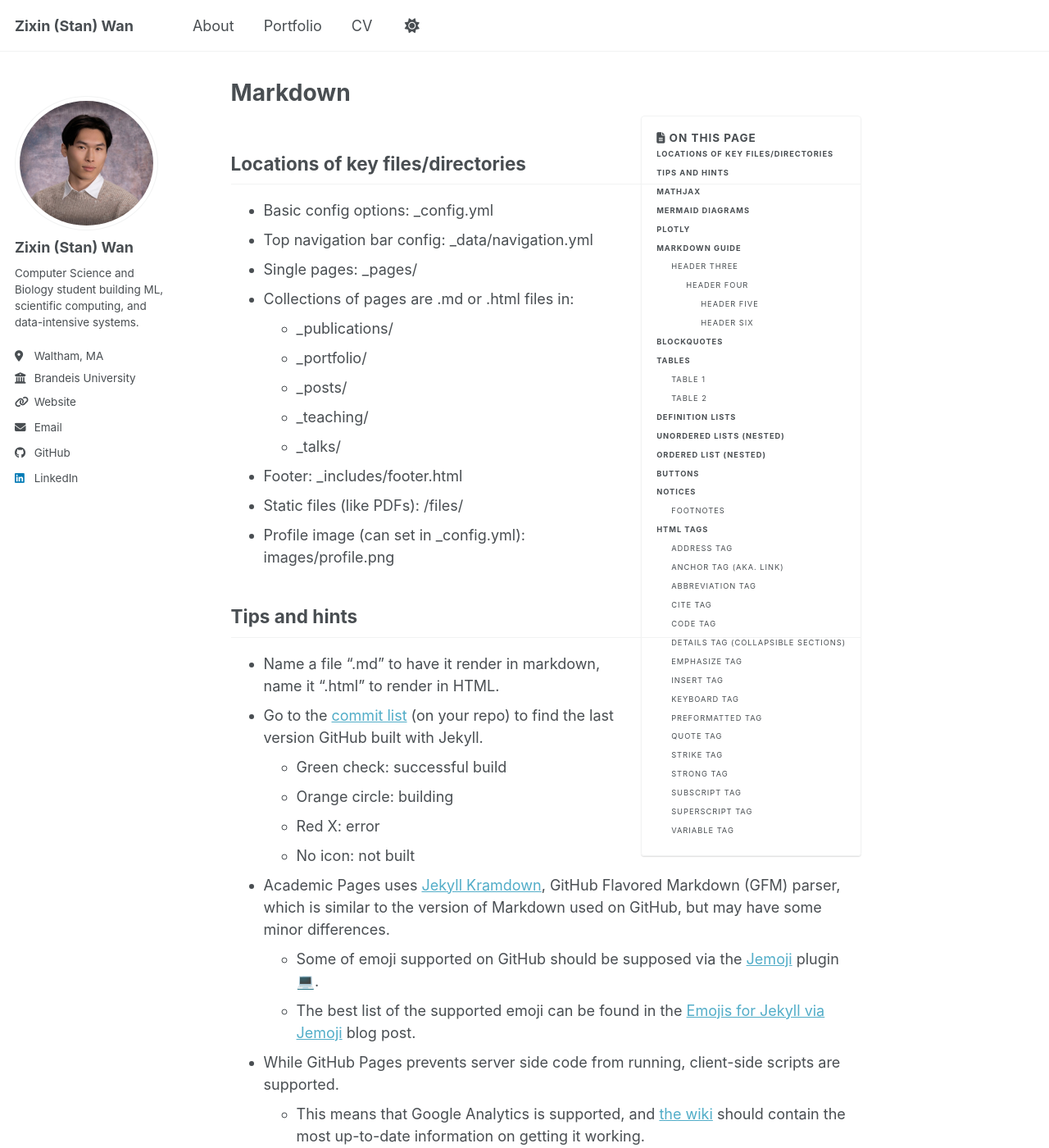
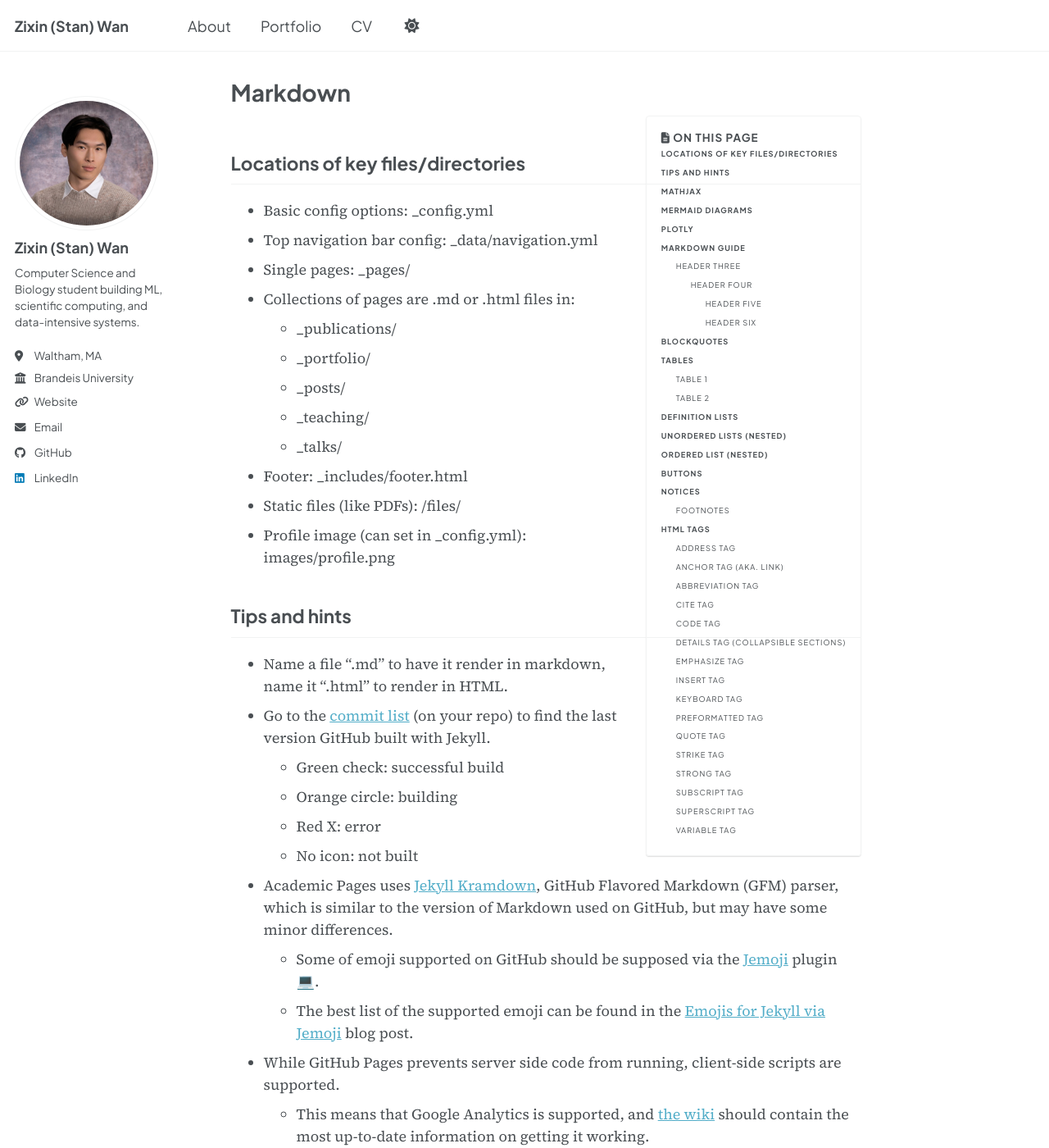
Before and after one commit to stanzixinwan/stanzixinwan.github.io, a Jekyll site: the page built from _pages/markdown.md, in a window 1280 px wide and 1400 px high. Shown: the whole window at 82% size. Built offline with Jekyll 4.4.1, drawn with Linux system fonts in a browser that asks for light colours; emoji names are drawn with the system emoji font; a script bundle is joined from its source files by our own code; library files that are not in the unit come from our copies.

Commit message:
Add Google Fonts for improved typography: Source Serif 4 for body text and Plus Jakarta Sans for UI. Update font variables in SASS for a more academic and modern look.

```diff
--- a/_includes/head/custom.html
+++ b/_includes/head/custom.html
@@ -1,6 +1,11 @@
 {% include base_path %}
 
 <!-- start custom head snippets -->
+
+<!-- Typography: academic serif body + modern sans UI (Google Fonts) -->
+<link rel="preconnect" href="https://fonts.googleapis.com">
+<link rel="preconnect" href="https://fonts.gstatic.com" crossorigin>
+<link href="https://fonts.googleapis.com/css2?family=Plus+Jakarta+Sans:ital,wght@0,400;0,500;0,600;0,700;1,400&family=Source+Serif+4:ital,opsz,wght@0,8..60,400;0,8..60,600;0,8..60,700;1,8..60,400&display=swap" rel="stylesheet">
 
 <!-- Support for Academicons -->
 <link rel="stylesheet" href="{{ base_path }}/assets/css/academicons.css"/>
--- a/_sass/_themes.scss
+++ b/_sass/_themes.scss
@@ -13,9 +13,9 @@ $doc-font-size              : 16;
 $paragraph-indent           : false; // true, false (default)
 $indent-var                 : 1.3em;
 
-/* System typefaces */
-$serif                      : Georgia, Times, serif;
-$sans-serif                 : -apple-system, ".SFNSText-Regular", "San Francisco", "Roboto", "Segoe UI", "Helvetica Neue", "Lucida Grande", Arial, sans-serif;
+/* System typefaces — plus Plus Jakarta Sans (UI) + Source Serif 4 (body), loaded in head/custom.html */
+$serif                      : "Source Serif 4", Georgia, "Times New Roman", Times, serif;
+$sans-serif                 : "Plus Jakarta Sans", -apple-system, BlinkMacSystemFont, ".SFNSText-Regular", "San Francisco", "Segoe UI", Roboto, "Helvetica Neue", Arial, sans-serif;
 $monospace                  : Monaco, Consolas, "Lucida Console", monospace;
 
 /* Sans serif typefaces */
@@ -39,7 +39,8 @@ $type-size-6                : 0.75em;   // ~12px
 $type-size-7                : 0.6875em; // ~11px
 $type-size-8                : 0.625em;  // ~10px
 
-$global-font-family         : $sans-serif;
+/* Serif body reads more “academic”; sans headings keep navigation + titles crisp */
+$global-font-family         : $serif;
 $header-font-family         : $sans-serif;
 $caption-font-family        : $serif;
 
```
